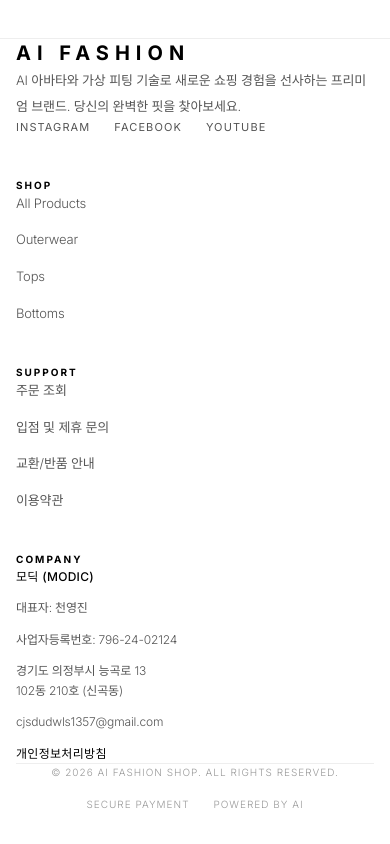
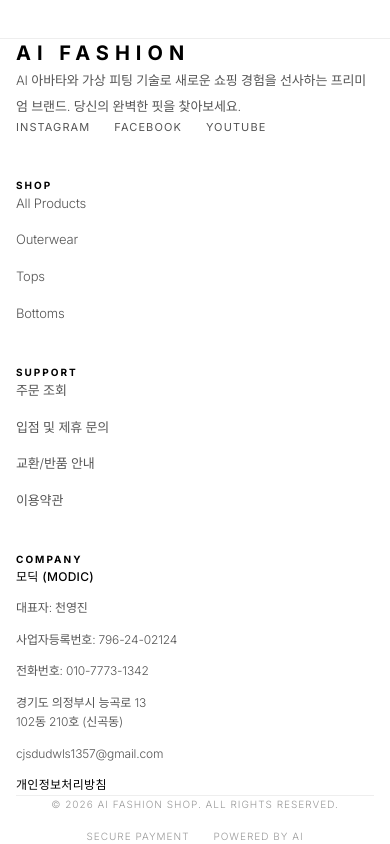
Before and after one commit to cjsdudwls1/ai-fashion-shop, a Next.js app: page / in a window 390 px wide. Shown: the part 870-1714 px from the top of the page. Before the commit the page ends 1682 px from the top, so only its background shows below. Built offline with nearby package versions, Linux system fonts and the light colour scheme; no server answers; the database is empty; a web font is replaced by a local one.

Commit message:
fix(layout): add company contact phone number to footer for PG verification

```diff
--- a/src/app/layout.tsx
+++ b/src/app/layout.tsx
@@ -106,6 +106,7 @@ export default function RootLayout({
                   <p><span className="font-medium text-[var(--text-primary)] tracking-wide">모딕 (MODIC)</span></p>
                   <p>대표자: 천영진</p>
                   <p>사업자등록번호: 796-24-02124</p>
+                  <p>전화번호: {process.env.NEXT_PUBLIC_CONTACT_PHONE || "010-7773-1342"}</p>
                   <p className="max-w-[200px] leading-relaxed">경기도 의정부시 능곡로 13<br/>102동 210호 (신곡동)</p>
                   <p>cjsdudwls1357@gmail.com</p>
                   <a href="/privacy" className="font-medium text-[var(--text-primary)] mt-2 hover:underline tracking-wide">개인정보처리방침</a>
```
